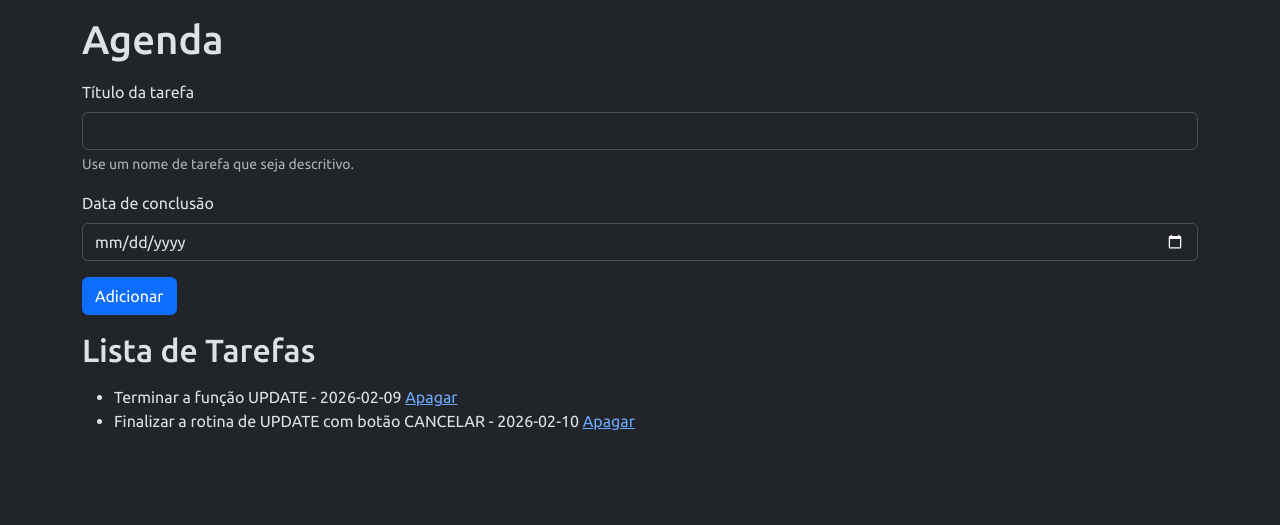
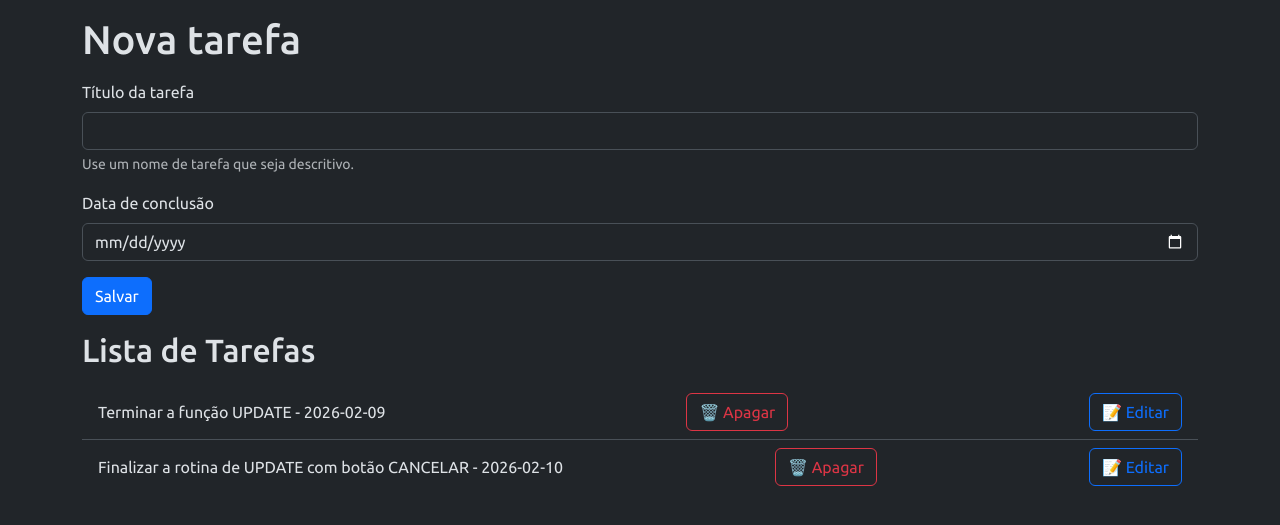
Before and after one commit to JoaoRoccella/agenda, a Flask app: page /agenda in a window 1280 px wide. Shown: the top 525 px of the page. Run offline with Flask 3, Linux system fonts and the light colour scheme; data comes from the database, SQL or seed files in the repository; both versions use the stored data as it was after the commit.

Commit message:
feat: crud concluído e estilização da lista de tarefas

```diff
--- a/app.py
+++ b/app.py
@@ -18,7 +18,7 @@ def agenda():
         tarefa.salvar_tarefa()
 
     tarefas = Tarefa.obter_tarefas()
-    return render_template('agenda.html', titulo='Agenda', tarefas=tarefas)
+    return render_template('agenda.html', titulo='Nova tarefa', tarefas=tarefas)
 
 @app.route('/delete/<int:idTarefa>')
 def delete(idTarefa):
@@ -27,6 +27,21 @@ def delete(idTarefa):
     # return render_template('agenda.html', titulo="Agenda", tarefas=tarefas)
     return redirect(url_for('agenda'))
 
+@app.route('/update/<int:idTarefa>', methods = ['GET', 'POST'])
+def update(idTarefa):
+
+    if request.method == 'POST':
+        titulo = request.form['titulo-tarefa']
+        data = request.form['data-conclusao']
+        tarefa = Tarefa(titulo, data, idTarefa)
+        tarefa.atualizar_tarefa()
+        return redirect(url_for('agenda')) # early return
+
+    tarefas = Tarefa.obter_tarefas()
+    tarefa_selecionada = Tarefa.id(idTarefa) # seleção da tarefa que será editada
+
+    return render_template('agenda.html', titulo=f'Editando a tarefa ID: {idTarefa}', tarefas=tarefas, tarefa_selecionada=tarefa_selecionada)
+
 @app.route('/ola')
 def ola_mundo():
     return "Olá, Mundo!"
--- a/models/tarefa.py
+++ b/models/tarefa.py
@@ -51,3 +51,10 @@ class Tarefa:
             params: tuple = (self.id_tarefa,)
             resultado: Cursor = db.executar(query, params)
             return resultado
+
+    def atualizar_tarefa(self) -> Cursor:
+        with Database('./data/tarefas.sqlite3') as db:
+            query: str = 'UPDATE tarefas SET titulo_tarefa = ?, data_conclusao = ? WHERE id = ?;'
+            params: tuple = (self.titulo_tarefa, self.data_conclusao, self.id_tarefa)
+            resultado: Cursor = db.executar(query, params)
+            return resultado
--- a/templates/agenda.html
+++ b/templates/agenda.html
@@ -6,25 +6,32 @@
         <div class="mb-3">
             <label for="titulo-tarefa" class="form-label">Título da tarefa</label>
             <input type="text" class="form-control" name="titulo-tarefa" id="titulo-tarefa"
-                aria-describedby="ajudaNomeTarefa" required>
+                aria-describedby="ajudaNomeTarefa" value="{{ tarefa_selecionada.titulo_tarefa if tarefa_selecionada else '' }}" required>
             <div id="ajudaNomeTarefa" class="form-text">Use um nome de tarefa que seja descritivo.</div>
         </div>
 
         <div class="mb-3">
             <label for="data-conclusao" class="form-label">Data de conclusão</label>
-            <input type="date" class="form-control" name="data-conclusao" id="data-conclusao">
+            <input type="date" class="form-control" name="data-conclusao" id="data-conclusao" value="{{ tarefa_selecionada.data_conclusao if tarefa_selecionada else '' }}">
         </div>
 
-        <button type="submit" class="btn btn-primary">Adicionar</button>
+        <button type="submit" class="btn btn-primary">Salvar</button>
+
+        {% if tarefa_selecionada %}
+            <a href="{{ url_for('agenda') }}" class="btn btn-secondary">Cancelar</a>
+        {% endif %}
     </form>
 
     <h2 class="my-3">Lista de Tarefas</h2>
 
     {% if tarefas %}
 
-        <ul>
+        <ul class="list-group list-group-flush">
             {% for tarefa in tarefas %}
-                <li>{{ tarefa.titulo_tarefa }} - {{ tarefa.data_conclusao }} <a href="{{ url_for('delete', idTarefa=tarefa.id_tarefa) }}">Apagar</a></li>
+                <li class="list-group-item d-flex justify-content-between align-items-center">{{ tarefa.titulo_tarefa }} - {{ tarefa.data_conclusao }}
+                    <a href="{{ url_for('delete', idTarefa=tarefa.id_tarefa) }}" class="btn btn-outline-danger">🗑️ Apagar</a>
+                    <a href="{{ url_for('update', idTarefa=tarefa.id_tarefa) }}" class="btn btn-outline-primary">📝 Editar</a>
+                </li>
             {% endfor %}
         </ul>
 
```
Also changed, not shown: data/tarefas.sqlite3.
